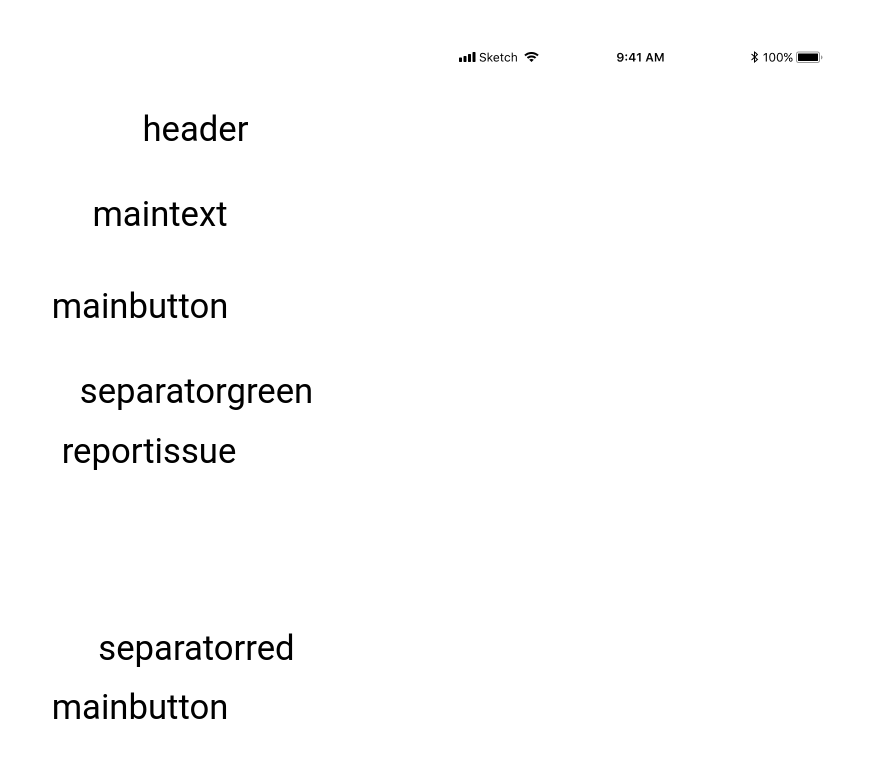
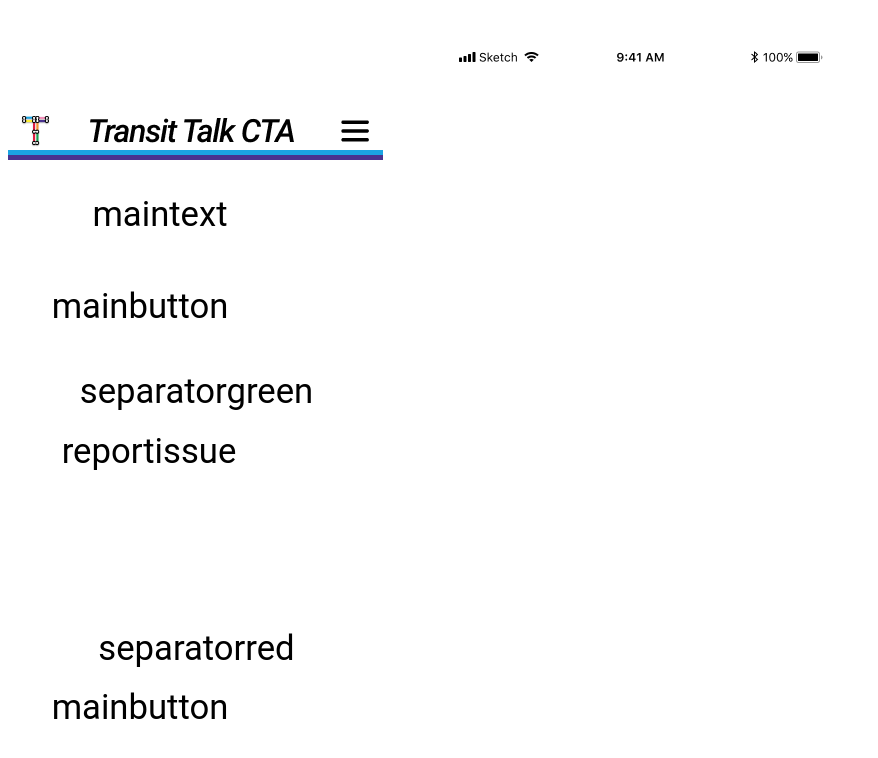
Before and after one commit to andreanthony/andreanthony.github.io, a Jekyll site: the page landingscreen.html, which Jekyll copies as it is, in a window 1280 px wide. Shown: the top 758 px of the page, without its empty margins (0-878 px from the left). Built offline with Jekyll 4.4.1, drawn with Linux system fonts in a browser that asks for light colours.

Commit message:
Update landingscreen.html

```diff
--- a/landingscreen.html
+++ b/landingscreen.html
@@ -7,7 +7,7 @@
 </head>
 <body>
  <div id="bar"><p><img src="/Black.png" alt="bar" /></p></div>
- <div id="header"><p>header</p></div>
+ <div id="header"><p><img src="/header.png" alt="header" /></p></div>
  <div id="maintext"><p>maintext</p></div>
  <div id="mainbutton"><p>mainbutton</p></div>
  <div id="separatorgreen"><p>separatorgreen</p></div>
```
